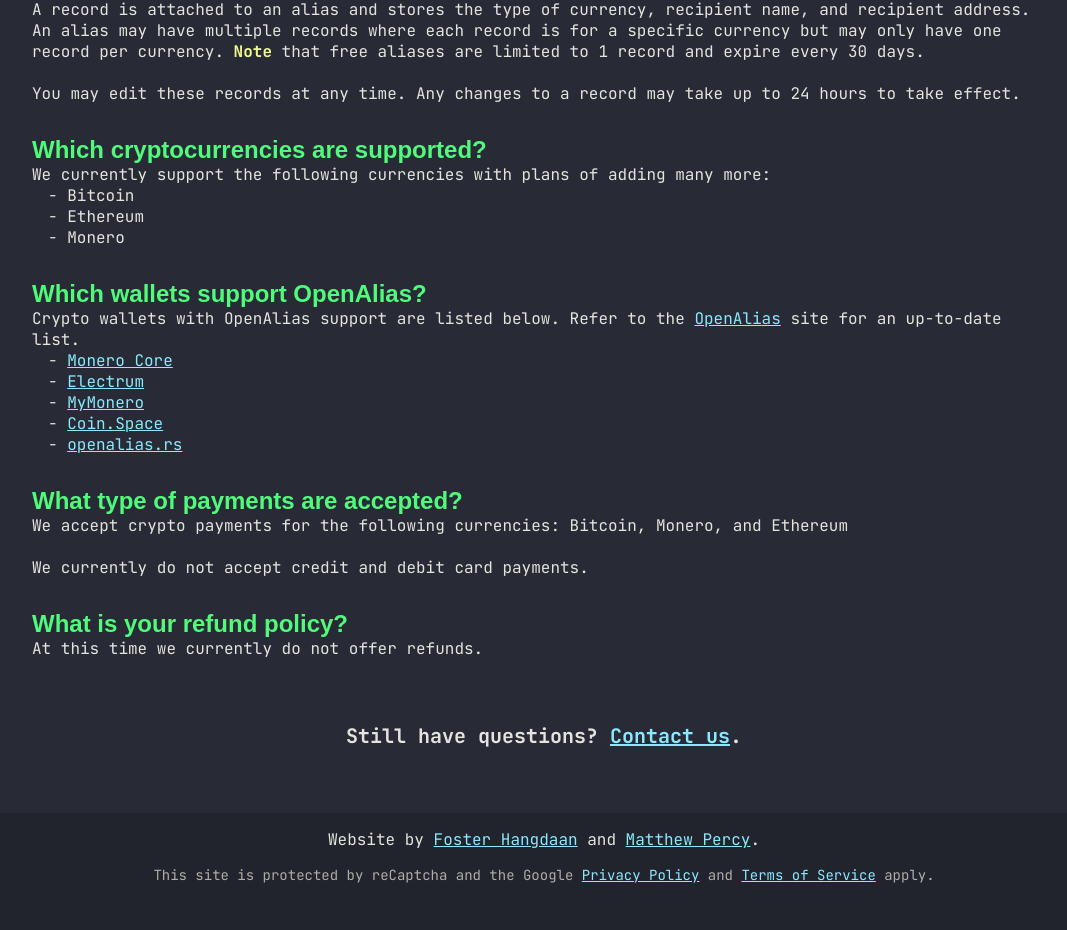
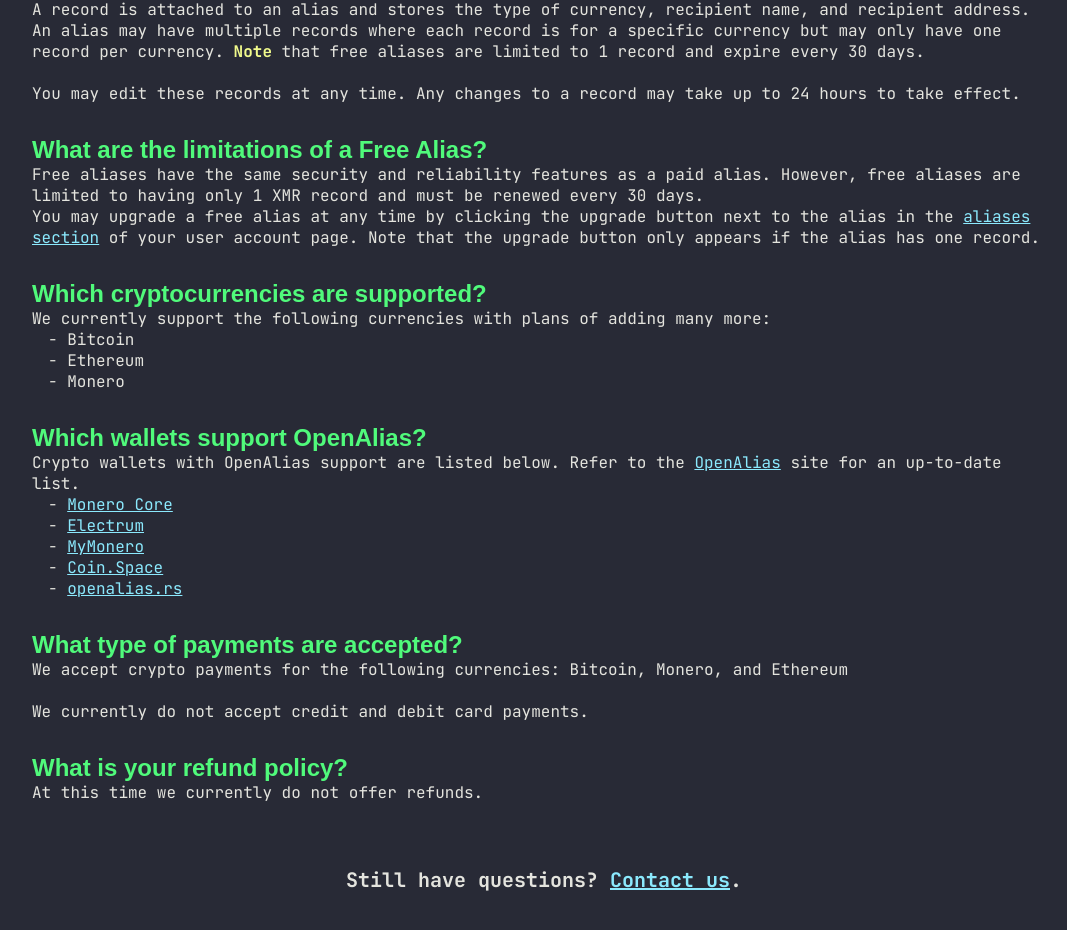
Before and after one commit to RubenRosoHui/cryptachi, a Vue app in the folder packages/web/: page /faq in a window 1280 px wide. Shown: the part 794-1724 px from the top of the page, without its empty margins (96-1163 px from the left). Before the commit the page ends 1694 px from the top, so only its background shows below. Built offline with nearby package versions, Linux system fonts and the light colour scheme; a web font is replaced by a local one; what @cryptachi/common would draw is missing.

Commit message:
Updated FAQ and plans pages.
Added entries describing the limitation of free aliases.

```diff
--- a/packages/web/src/pages/faq/TheFAQ.vue
+++ b/packages/web/src/pages/faq/TheFAQ.vue
@@ -25,6 +25,11 @@
 				<p>A record is attached to an alias and stores the type of currency, recipient name, and recipient address. An alias may have multiple records where each record is for a specific currency but may only have one record per currency. <span class="yellow bold">Note</span> that free aliases are limited to 1 record and expire every 30 days.</p>
 				<br />
 				<p>You may edit these records at any time. Any changes to a record may take up to 24 hours to take effect.</p>
+			</li>
+			<li>
+				<h2>What are the limitations of a Free Alias?</h2>
+				<p>Free aliases have the same security and reliability features as a paid alias. However, free aliases are limited to having only 1 XMR record and must be renewed every 30 days.</p>
+				<p>You may upgrade a free alias at any time by clicking the upgrade button next to the alias in the <router-link to="/account/aliases">aliases section</router-link> of your user account page. Note that the upgrade button only appears if the alias has one record.</p>
 			</li>
 			<li>
 				<h2>Which cryptocurrencies are supported?</h2>
--- a/packages/web/src/pages/home/AvailablePlansSection.vue
+++ b/packages/web/src/pages/home/AvailablePlansSection.vue
@@ -8,7 +8,8 @@
 				<ul class="features">
 					<li>DNSSEC Secured</li>
 					<li>DDoS Protection</li>
-					<li class="unfeature">One record limit</li>
+					<li class="unfeature">Limited to 1 record</li>
+					<li class="unfeature">Only XMR records</li>
 					<li class="unfeature">Expires every 30 days</li>
 				</ul>
 			</li>
```
